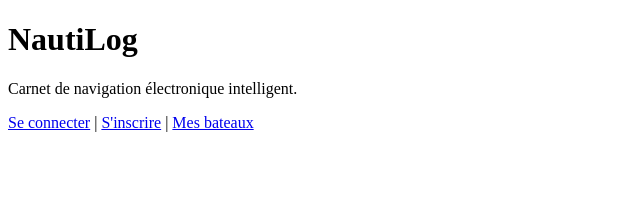
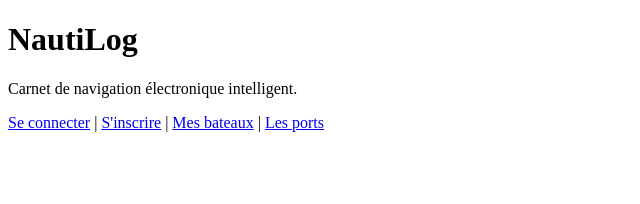
Before and after one commit to MellGitson/NautiLog, a React (Vite) app in the folder frontend/: page / in a window 1280 px wide. Shown: the top 204 px of the page, without its empty margins (0-640 px from the left). Built offline with nearby package versions, Linux system fonts and the light colour scheme.

Commit message:
feat(FE-05.1 — Navigation): ajout du lien vers /ports dans la page Accueil
- Lien "Les ports" ajouté à côté de "Mes bateaux" dans la nav d'accueil

```diff
--- a/frontend/src/pages/Accueil.jsx
+++ b/frontend/src/pages/Accueil.jsx
@@ -11,6 +11,8 @@ export default function Accueil() {
         <Link to="/inscription">S'inscrire</Link>
         {' | '}
         <Link to="/bateaux">Mes bateaux</Link>
+        {' | '}
+        <Link to="/ports">Les ports</Link>
       </nav>
     </main>
   )
```
